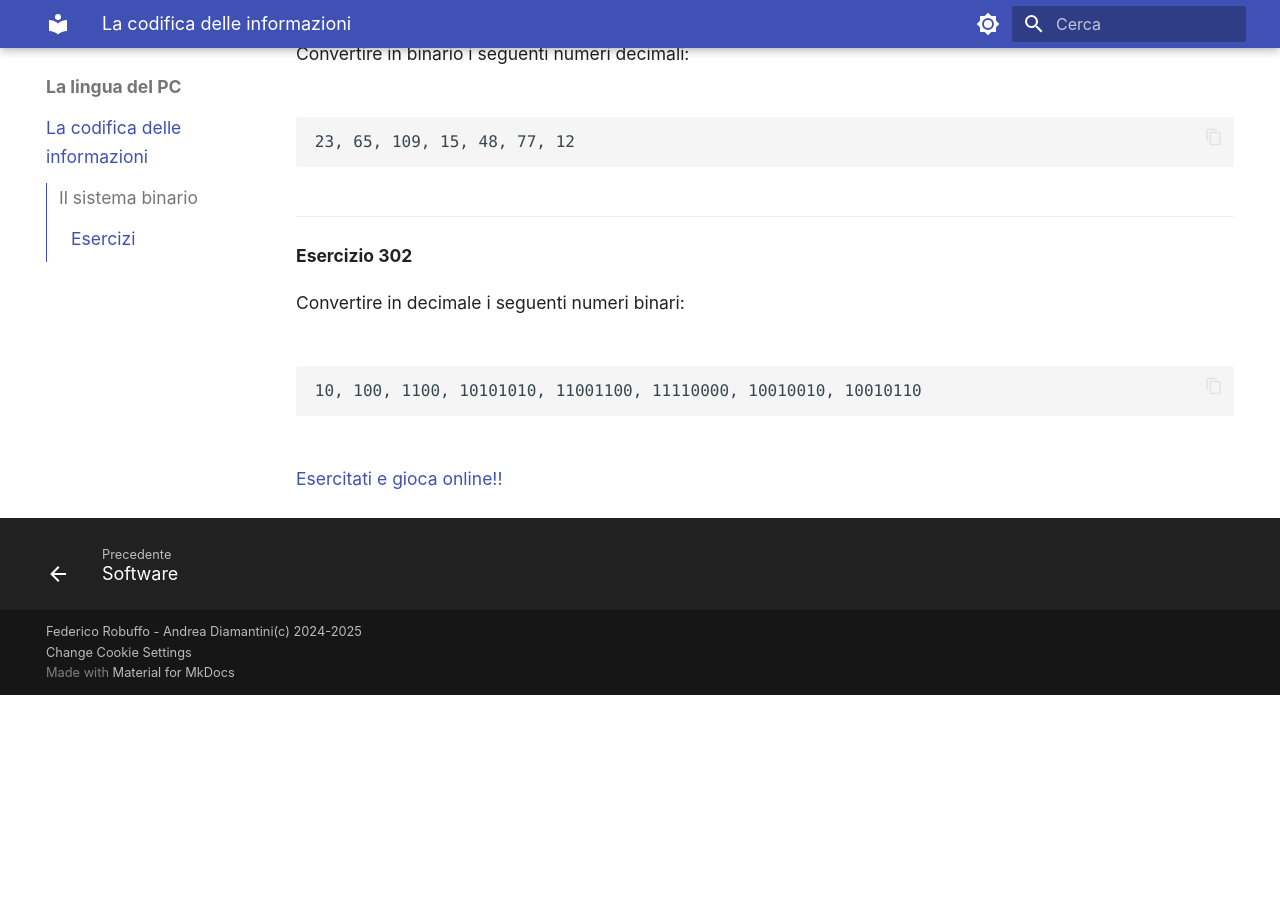
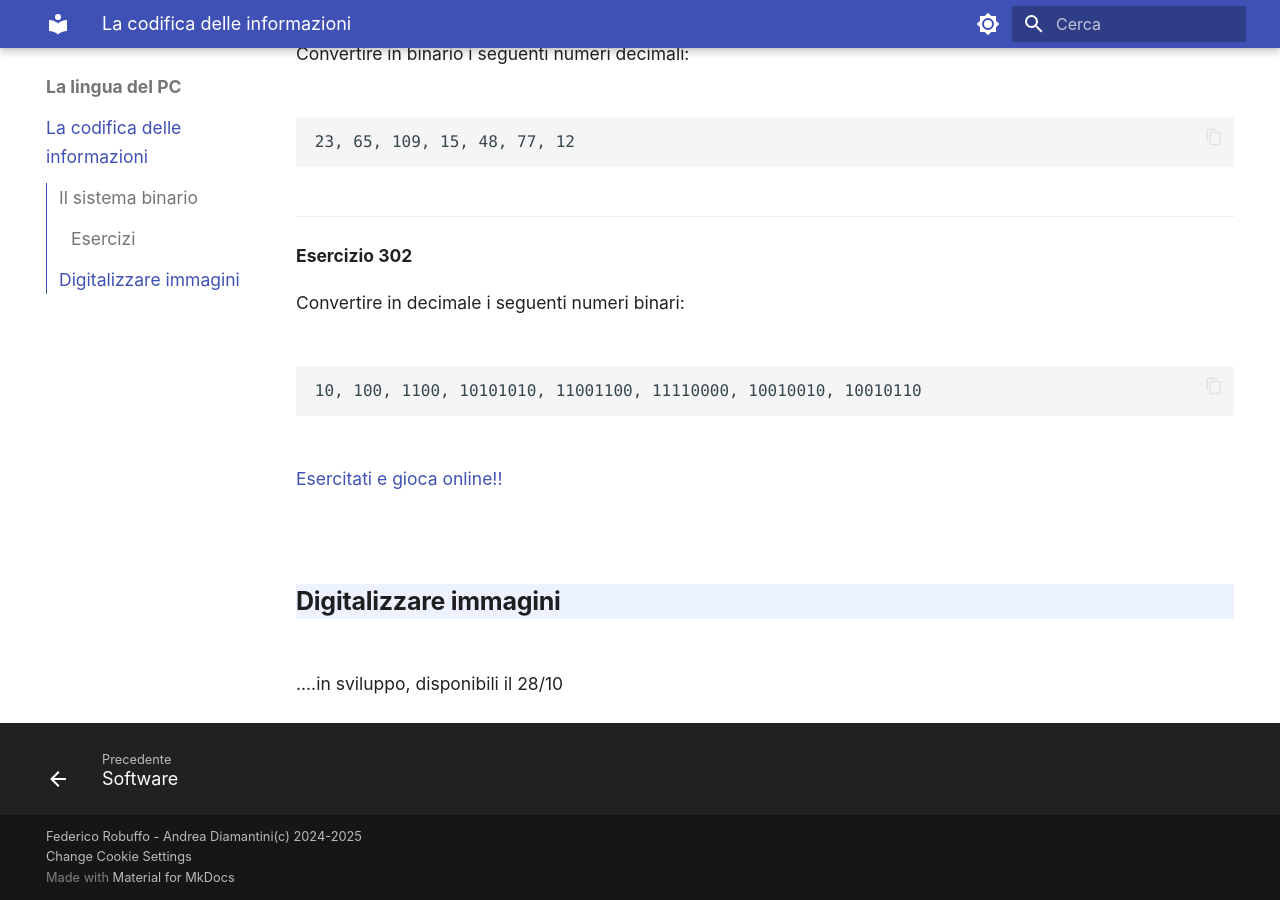
Before and after one commit to Federob/infohandouts, an MkDocs documentation site: the page built from docs/infoCoding/00_intro.md, in a window 1280 px wide and 900 px high, scrolled down 4499 px. Built offline with MkDocs 1.6.1 and Material for MkDocs 9.7.7, drawn with Linux system fonts in a browser that asks for light colours; before the commit the page ends 5194 px from its top, so only the background shows below that.

Commit message:
new image ssd

````diff
--- a/docs/infoCoding/00_intro.md
+++ b/docs/infoCoding/00_intro.md
@@ -151,3 +151,7 @@ Convertire in decimale i seguenti numeri binari:
 ```
 
 [Esercitati e gioca online!!](https://learningcontent.cisco.com/games/binary/index.html)
+
+## Digitalizzare immagini
+
+....in sviluppo, disponibili il 28/10
````
Also changed, not shown: docs/hwsw/10_hw.md (+1 -1 lines), docs/hwsw/hddssd.png (added).
